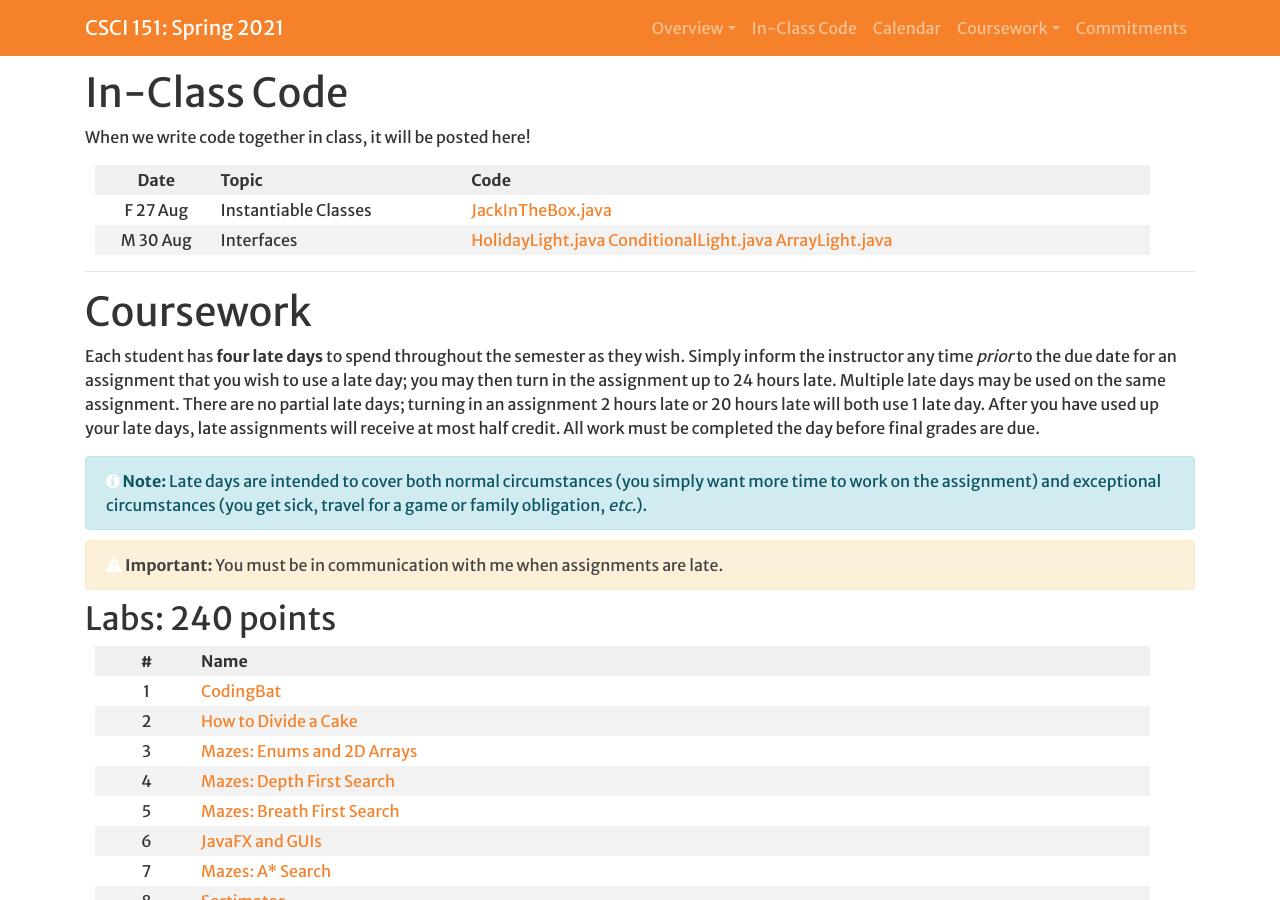
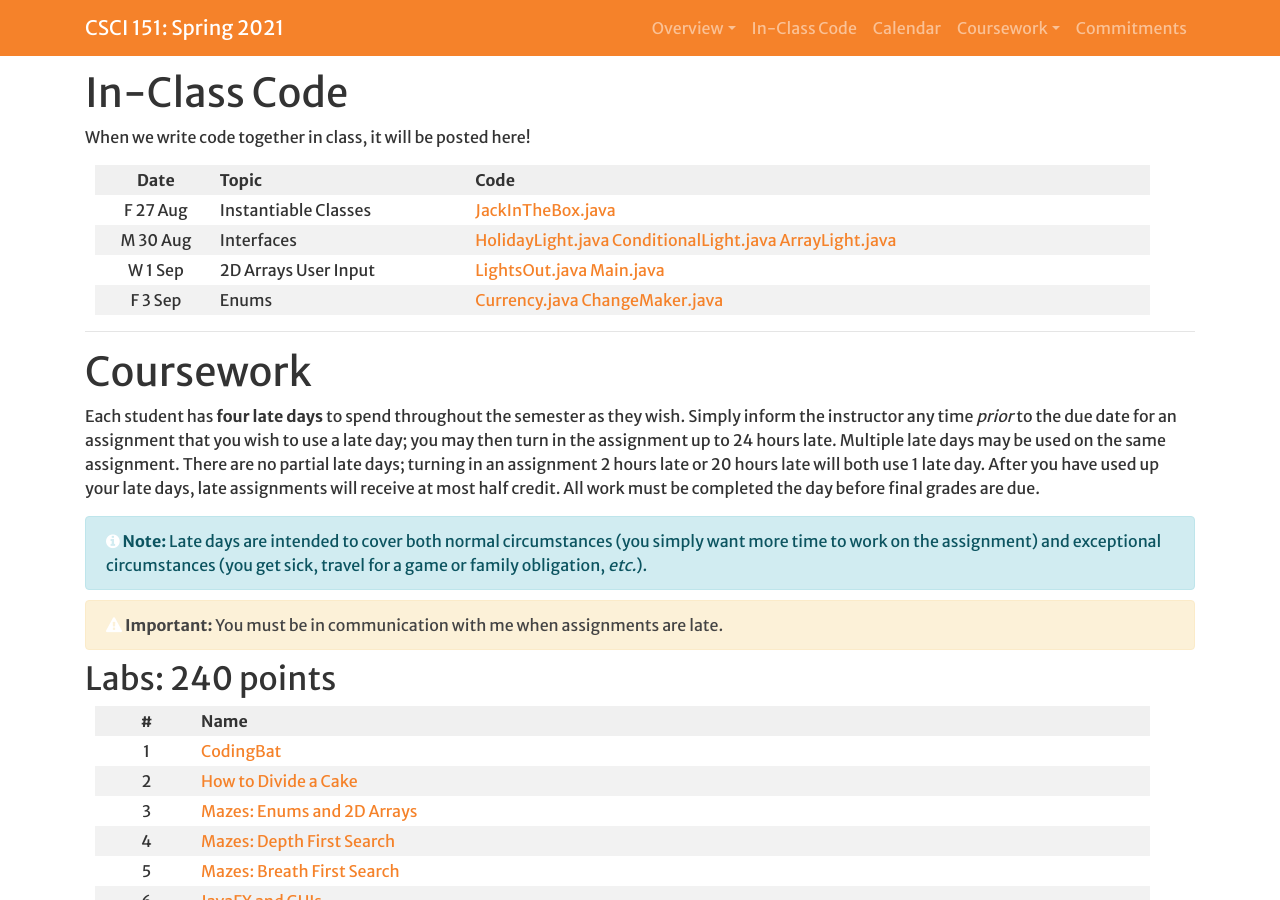
Before and after one commit to Hendrix-CS/csci151, a Jekyll site: the page built from index.md, in a window 1280 px wide and 900 px high, scrolled down 1610 px. Built offline with Jekyll 4.4.1, drawn with Linux system fonts in a browser that asks for light colours; a script that is not in the unit is left out; our own code applies the rules of GitHub Pages for plain Markdown files.

Commit message:
Class notes

```diff
--- a/index.md
+++ b/index.md
@@ -40,10 +40,10 @@ When we write code together in class, it will be posted here!
 |:----:|------||-----||
 | F 27 Aug | Instantiable Classes | [JackInTheBox.java]({{site.baseurl}}/inclass/JackInTheBox.java) |
 | M 30 Aug | Interfaces | [HolidayLight.java]({{site.baseurl}}/inclass/HolidayLight.java) [ConditionalLight.java]({{site.baseurl}}/inclass/ConditionalLight.java) [ArrayLight.java]({{site.baseurl}}/inclass/ArrayLight.java) |
+| W 1 Sep | 2D Arrays User Input | [LightsOut.java]({{site.baseurl}}/inclass/LightsOut.java) [Main.java]({{site.baseurl}}/inclass/Main.java) |
+| F 3 Sep | Enums | [Currency.java]({{site.baseurl}}/inclass/Currency.java) [ChangeMaker.java]({{site.baseurl}}/inclass/ChangeMaker.java) |
 
 <!--
-| F 29 Jan | 2D Arrays User Input | [LightsOut.java]({{site.baseurl}}/inclass/LightsOut.java) [Main.java]({{site.baseurl}}/inclass/Main.java) |
-| F 29 Jan | Enums | [Currency.java]({{site.baseurl}}/inclass/Currency.java) [ChangeMaker.java]({{site.baseurl}}/inclass/ChangeMaker.java) |
 | M 1 Feb | Mazes | [Maze Project Setup Discussion]({{site.baseurl}}/inclass/MazeStructure.pdf) |
 | W 3 Feb | Stacks| [Array Stacks]({{site.baseurl}}/inclass/StackIntro.pdf) |
 | M 8 Feb | | [List Stacks]({{site.baseurl}}/inclass/ListStack.pdf) |
```
